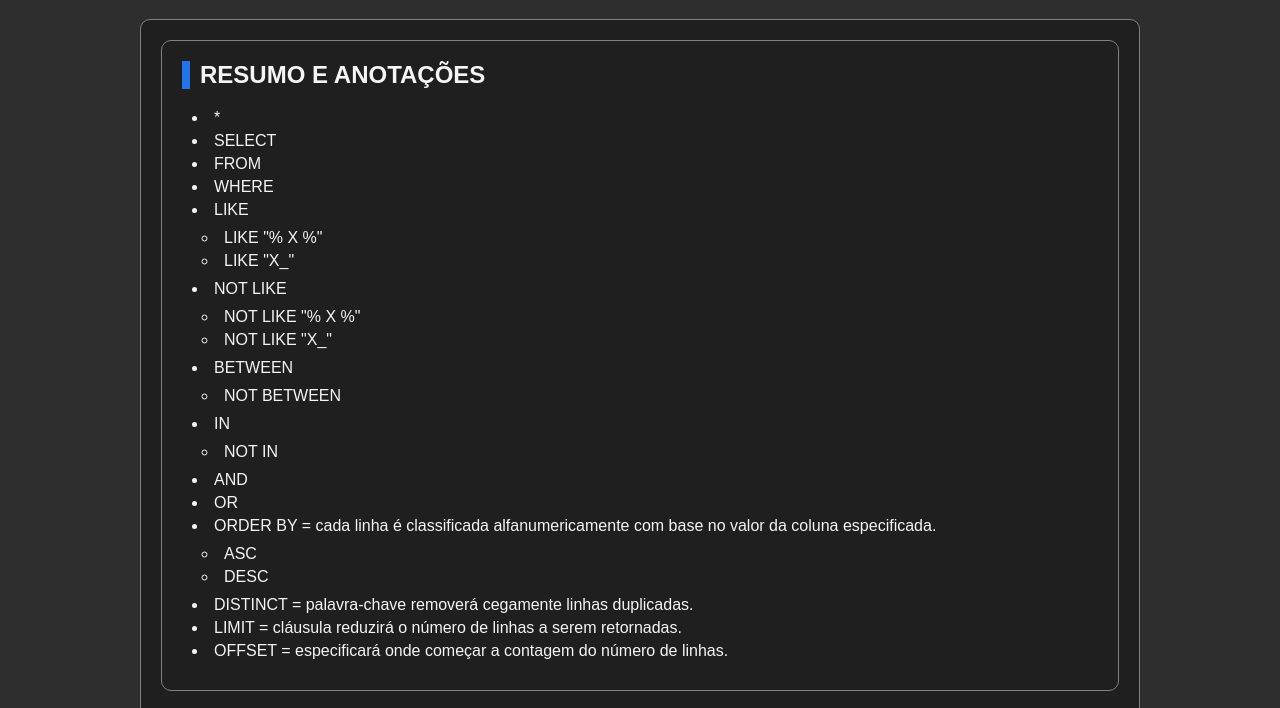
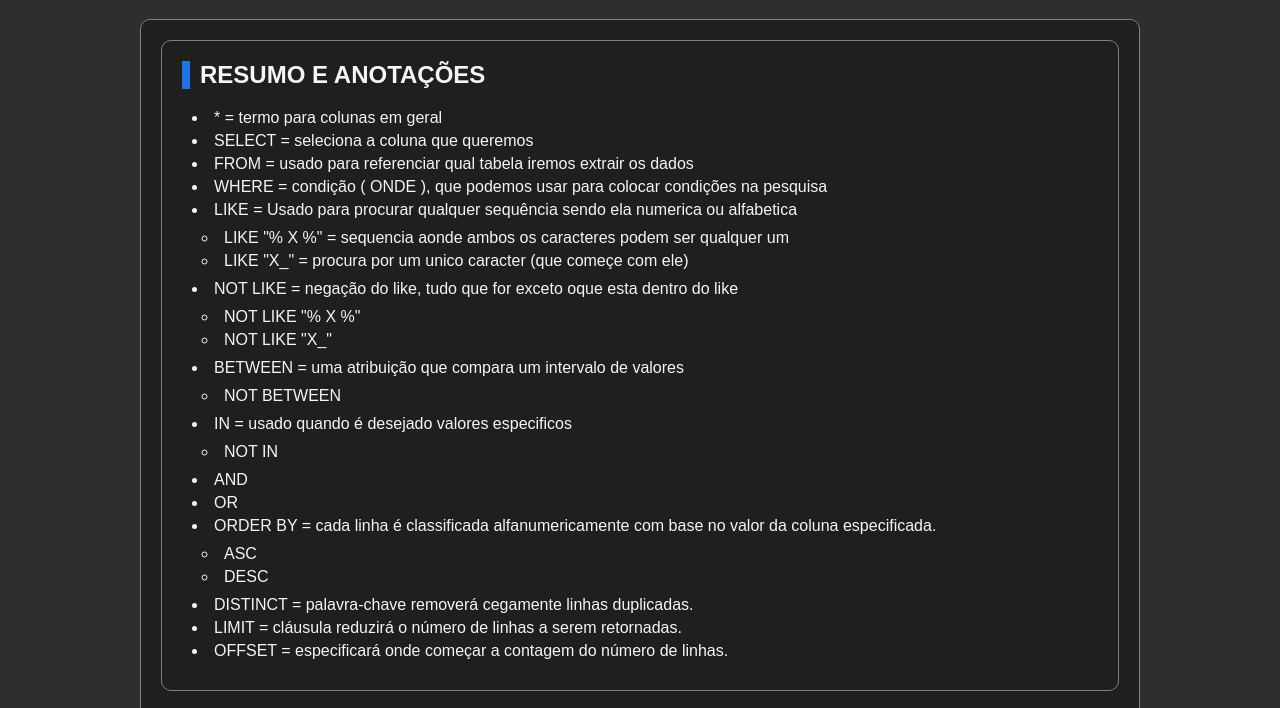
Before and after one commit to IuryPichitelli/SQL_Bolt, a plain HTML site: page index.html in a window 1280 px wide. Shown: the part 81-789 px from the top of the page. Drawn offline with Linux system fonts and the light colour scheme.

Commit message:
Update index.html

```diff
--- a/index.html
+++ b/index.html
@@ -17,25 +17,25 @@
             <div class="containerTemas">
                 <h2>RESUMO E ANOTAÇÕES</h2>
                 <ul>
-                    <li>*</li>
-                    <li>SELECT</li>
-                    <li>FROM</li>
-                    <li>WHERE</li>
-                    <li>LIKE</li>
+                    <li>* = termo para colunas em geral</li>
+                    <li>SELECT = seleciona a coluna que queremos</li>
+                    <li>FROM = usado para referenciar qual tabela iremos extrair os dados</li>
+                    <li>WHERE = condição ( ONDE ), que podemos usar para colocar condições na pesquisa</li>
+                    <li>LIKE = Usado para procurar qualquer sequência sendo ela numerica ou alfabetica</li>
                     <ul>
-                        <li>LIKE "% X %"</li>
-                        <li>LIKE "X_"</li>
+                        <li>LIKE "% X %" = sequencia aonde ambos os caracteres podem ser qualquer um</li>
+                        <li>LIKE "X_" = procura por um unico caracter (que começe com ele)</li>
                     </ul>
-                    <li>NOT LIKE</li>
+                    <li>NOT LIKE = negação do like, tudo que for exceto oque esta dentro do like</li>
                     <ul>
                         <li> NOT LIKE "% X %"</li>
                         <li> NOT LIKE "X_"</li>
                     </ul>
-                    <li>BETWEEN</li>
+                    <li>BETWEEN = uma atribuição que compara um intervalo de valores</li>
                     <ul>
                         <li>NOT BETWEEN</li>
                     </ul>
-                    <li>IN</li>
+                    <li>IN = usado quando é desejado valores especificos</li>
                     <ul>
                         <li>NOT IN</li>
                     </ul>
```
